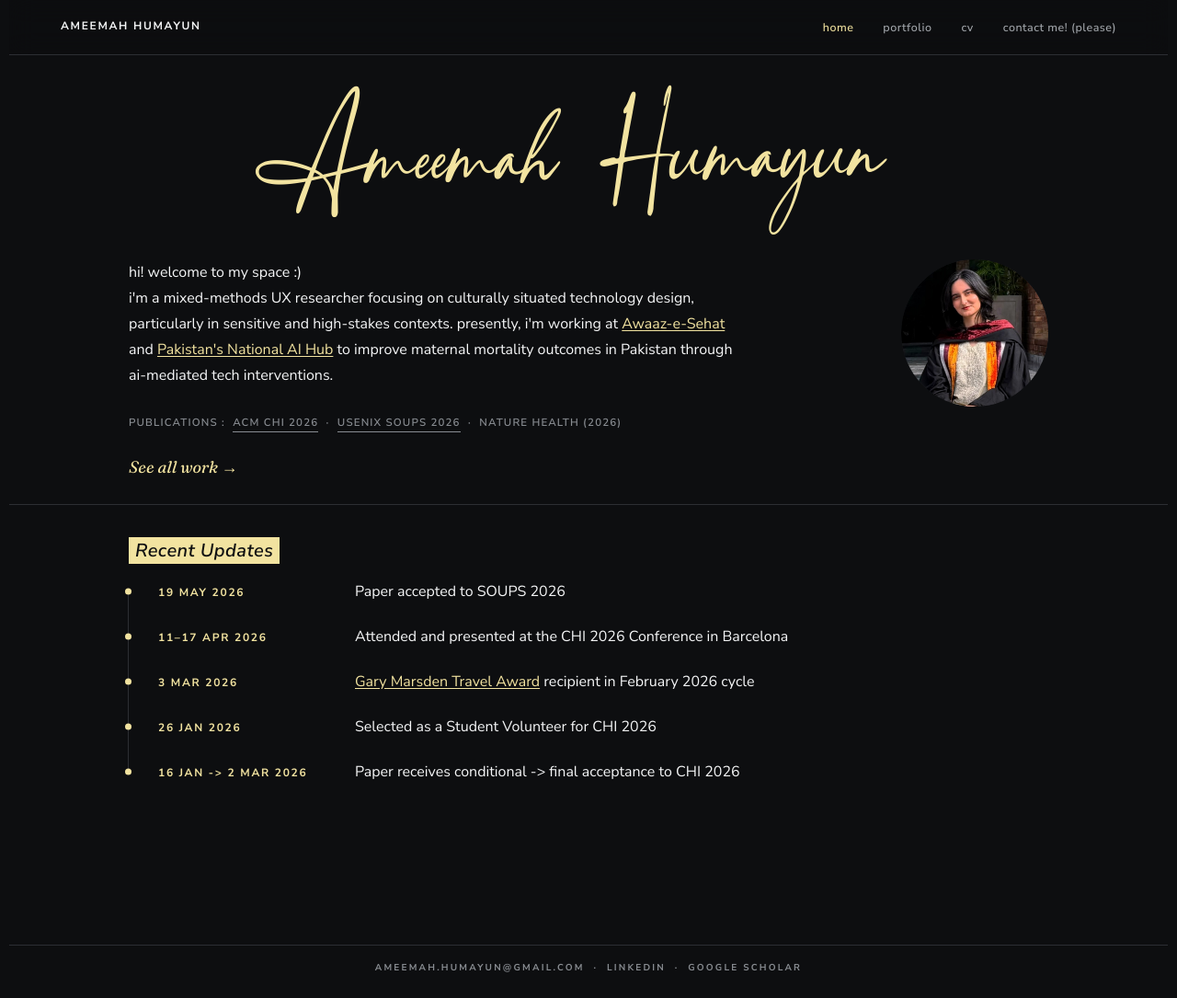
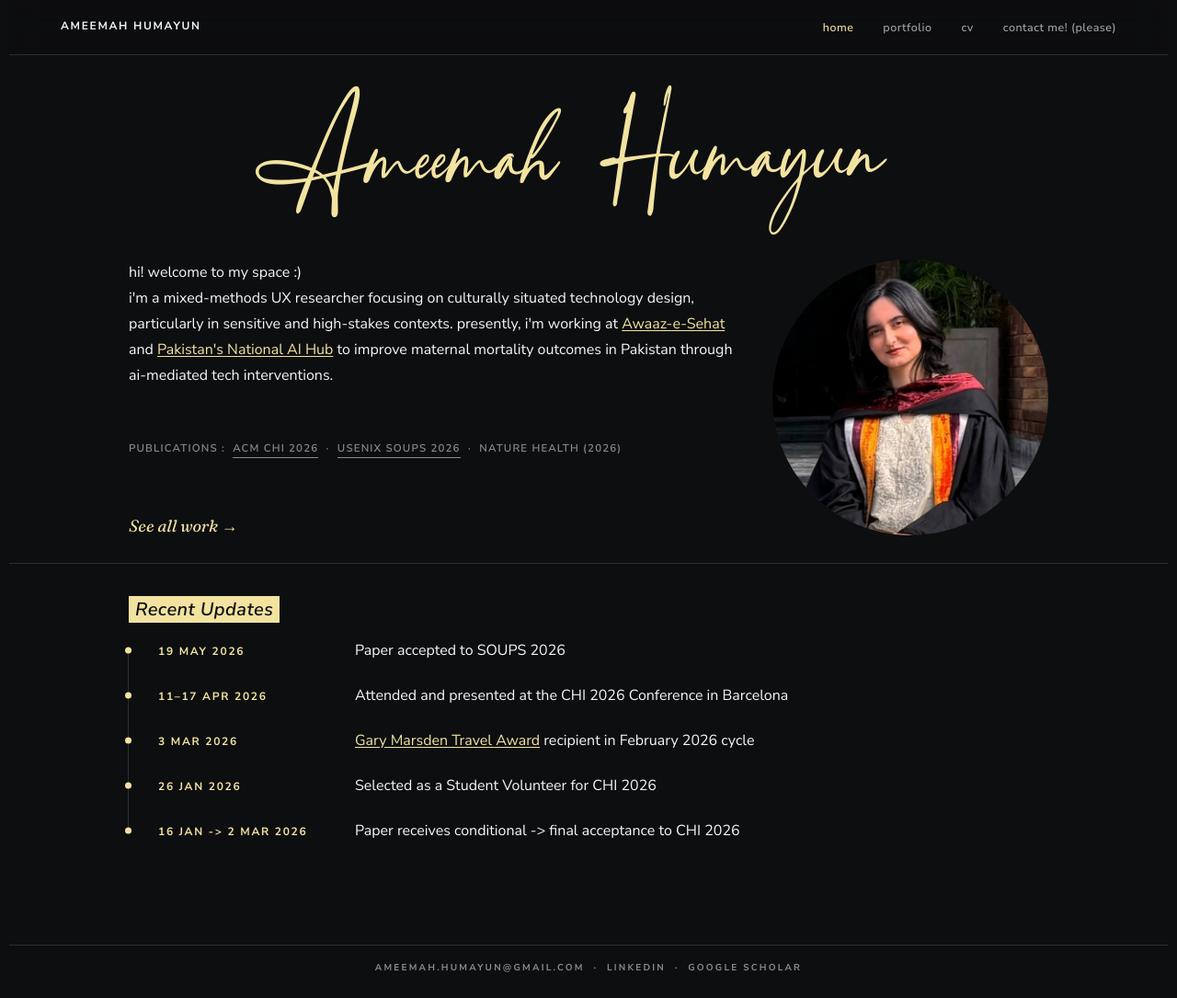
Before and after one commit to ameemahumayun/ameemahumayun.github.io, a Jekyll site: the page built from index.html, in a window 1280 px wide and 1085 px high. Shown: the whole window at 92% size. Built offline with Jekyll 4.4.1, drawn with Linux system fonts in a browser that asks for light colours.

Commit message:
Revert to two-column hero layout with a bigger, aligned circle
Dropped the float/text-wrap experiment per request — back to a flex
row (text column + circular portrait side by side), with the name
still centered above it from the previous redesign. Circle is now
300px (bigger than the original 282px rectangular avatar), pulled
in closer to the text (0.875rem gap), and sized/positioned so its
top matches the paragraph's top and its bottom matches "See all
work"'s bottom — verified via bounding-box measurement (top: exact,
bottom: within 0.5px). Needed stretching the text column's internal
spacing (paragraph and CTA margins) to reach that height at the
bigger circle size, since the current (shorter) copy didn't
naturally span that far on its own.

```diff
--- a/assets/css/components.css
+++ b/assets/css/components.css
@@ -183,14 +183,20 @@
 .hero--profile .hero__inner {
   max-width: var(--container-wide);
 }
-/* Name centered across the full hero width, above the text-wrap area.
-   The -1.8125rem margin-left on .signature-text was tuned to nudge the
-   name left of the (left-aligned) paragraph in the old layout — reset
-   it here so centering stays symmetric. */
+/* Name centered across the full hero width, above the two-column row. */
 .hero__name {
   text-align: center;
   margin-left: 0;
 }
+/* Text column + circular portrait, side by side — top of the portrait
+   lines up with the top of the paragraph, bottom with "See all work"
+   (see .hero__avatar--round sizing comment). */
+.hero--profile .hero__row {
+  display: flex;
+  align-items: flex-start;
+  gap: 0.875rem;
+}
+.hero--profile .hero__text { flex: 1 1 auto; min-width: 0; }
 .hero--profile .eyebrow-rule {
   white-space: nowrap;
   font-size: 10px;
@@ -206,29 +212,21 @@
   background: var(--color-bg-card);
   flex-shrink: 0;
 }
-/* Classic magazine-style text wrap: the circle floats beside the intro
-   paragraph (sits right where it's placed in the markup — directly before
-   p.lead — so its top lines up with the paragraph's first line), sized
-   down from the old 282px so the wrapped lines still have real width to
-   breathe in. Publications/See-all-work clear it so they always start
-   below the image+paragraph block, however long either one runs. */
+/* Bigger than the original 282px rectangular avatar. Width (and so
+   height, at 1:1) tuned so the circle's bottom lines up with "See all
+   work"'s bottom — same empirical pixel-measurement approach used
+   earlier in this file's history for the rectangular version. */
 .hero__avatar--round {
   aspect-ratio: 1 / 1;
   border-radius: 50%;
   border: none;
   object-position: center 15%;
-  /* Sized to roughly match the intro paragraph's wrapped height at
-     common widths (not just the old flat 282/220px guess) — a float
-     that's much taller than the text it wraps leaves a dead gap below
-     the last line before Publications clears it, which is exactly
-     what was happening at ~220px against a ~4-line paragraph. */
-  width: 160px;
-  float: right;
-  margin: 0 0 0.5rem 1rem;
+  width: 300px;
+  flex-shrink: 0;
 }
-.hero__text > .eyebrow { clear: both; }
-@media (max-width: 600px) {
-  .hero__avatar--round { float: none; width: 160px; margin: 0 0 var(--space-3); }
+@media (max-width: 900px) {
+  .hero--profile .hero__row { flex-direction: column; align-items: flex-start; gap: var(--space-4); }
+  .hero__avatar--round { order: -1; width: 190px; }
   .hero--profile .eyebrow-rule {
     white-space: normal;
     font-size: 11.5px;
--- a/index.html
+++ b/index.html
@@ -8,19 +8,21 @@ description: Mixed-methods UX researcher working on human-centered AI for health
 <!-- HERO -->
 <header class="hero hero--profile">
   <div class="hero__inner">
+    <h1 class="signature-text hero__name" style="margin-top:2.47rem;margin-bottom:2.75rem;">Ameemah Humayun</h1>
+    <div class="hero__row">
       <div class="hero__text">
-      <h1 class="signature-text hero__name" style="margin-top:2.47rem;margin-bottom:2.75rem;">Ameemah Humayun</h1>
-      <img class="hero__avatar hero__avatar--round" src="{{ '/assets/images/me.jpeg' | relative_url }}" alt="Portrait of Ameemah Humayun" width="600" height="802">
-      <p class="lead" style="max-width:660px;font-size:var(--text-base);line-height:1.75;margin-top:0;margin-bottom:1.25rem;">hi! welcome to my space :)<br>i'm a mixed-methods UX researcher focusing on culturally situated technology design, particularly in sensitive and high-stakes contexts. presently, i'm working at <a href="https://or.lums.edu.pk/research-project/lums-faculty-showcases-bill-melinda-gates-foundation-funded-project-78th-un" target="_blank" rel="noopener" class="link-teal">Awaaz-e-Sehat</a> and <a href="https://lums.edu.pk/news/lums-awarded-major-grant-establish-pakistans-first-national-ai-hub" target="_blank" rel="noopener" class="link-teal">Pakistan's National AI Hub</a> to improve maternal mortality outcomes in Pakistan through ai-mediated tech interventions.</p>
+        <p class="lead" style="max-width:660px;font-size:var(--text-base);line-height:1.75;margin-top:0;margin-bottom:3.5rem;">hi! welcome to my space :)<br>i'm a mixed-methods UX researcher focusing on culturally situated technology design, particularly in sensitive and high-stakes contexts. presently, i'm working at <a href="https://or.lums.edu.pk/research-project/lums-faculty-showcases-bill-melinda-gates-foundation-funded-project-78th-un" target="_blank" rel="noopener" class="link-teal">Awaaz-e-Sehat</a> and <a href="https://lums.edu.pk/news/lums-awarded-major-grant-establish-pakistans-first-national-ai-hub" target="_blank" rel="noopener" class="link-teal">Pakistan's National AI Hub</a> to improve maternal mortality outcomes in Pakistan through ai-mediated tech interventions.</p>
         <p class="eyebrow" style="margin-top:0.5rem;margin-bottom:1.25rem;color:var(--color-text-mute);font-weight:600;letter-spacing:0.1em;">
           Publications&nbsp;:&nbsp;
           <a href="https://doi.org/10.1145/3772318.3791315" target="_blank" rel="noopener" class="link-quiet link-underline-mute">ACM CHI 2026</a> &nbsp;·&nbsp;
           <a href="https://www.usenix.org/conference/soups2026/presentation/shanza" target="_blank" rel="noopener" class="link-quiet link-underline-mute">USENIX SOUPS 2026</a> &nbsp;·&nbsp;
           <span>Nature Health (2026)</span>
         </p>
-      <p style="margin-top:1.5rem;">
+        <p style="margin-top:3.75rem;">
           <a href="{{ '/work/' | relative_url }}" class="serif" style="font-size:1.125rem;">See all work &rarr;</a>
         </p>
+      </div>
+      <img class="hero__avatar hero__avatar--round" src="{{ '/assets/images/me.jpeg' | relative_url }}" alt="Portrait of Ameemah Humayun" width="600" height="802">
     </div>
   </div>
 </header>
```
Lines whose indentation alone changed are shown as unchanged.
